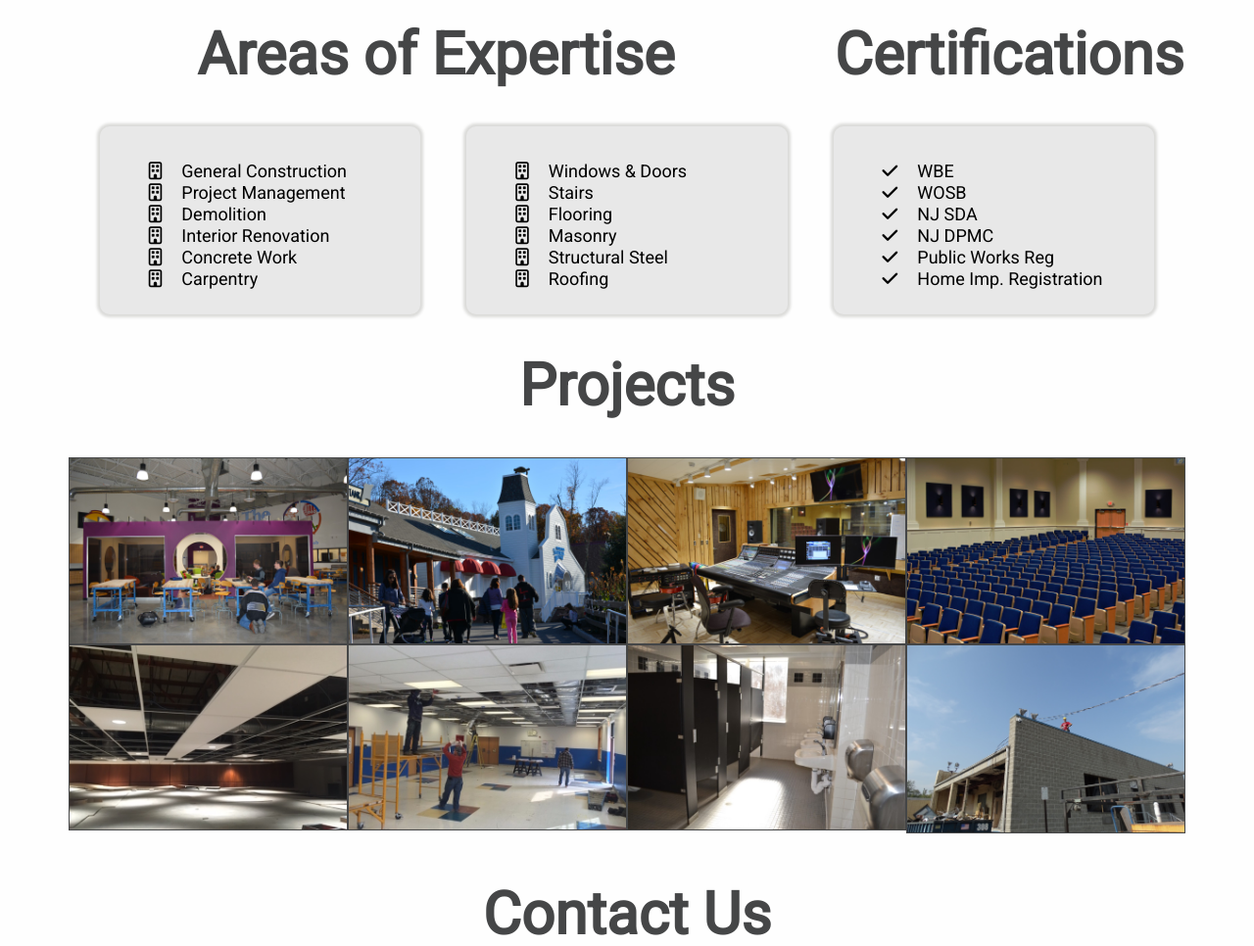
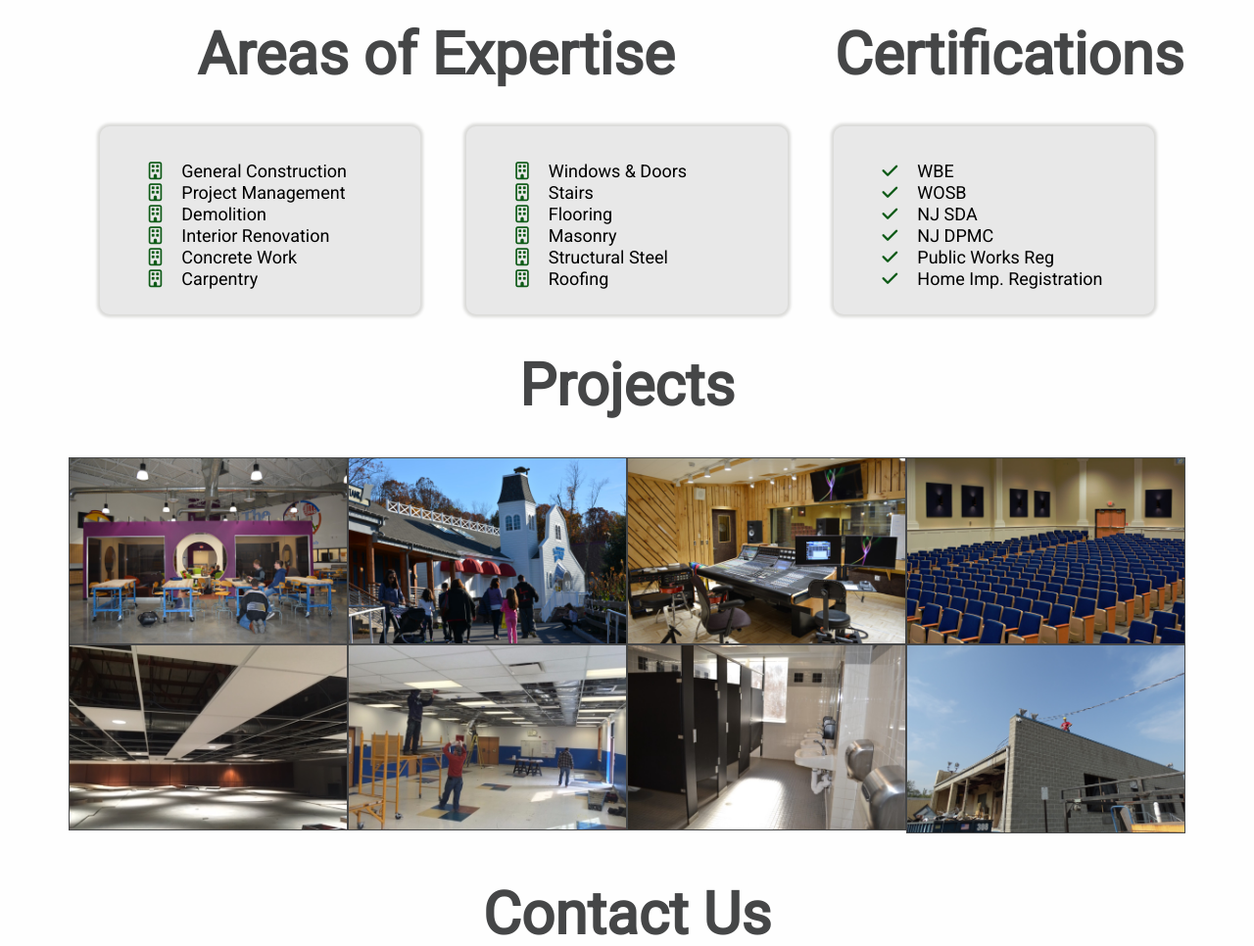
Before and after one commit to I-m-Kreymer/daskalgc, a plain HTML site: page index.html in a window 1280 px wide. Shown: the part 1525-2491 px from the top of the page at 98% size. Drawn offline with nearby package versions, Linux system fonts and the light colour scheme; a web font is replaced by a local one.

Commit message:
updated styles

```diff
--- a/Css/styles.css
+++ b/Css/styles.css
@@ -176,6 +176,7 @@ html,
 
 .expertise_info i {
 	padding-right: 20px;
+	color: #0e5a17;
 
 }
 
```
